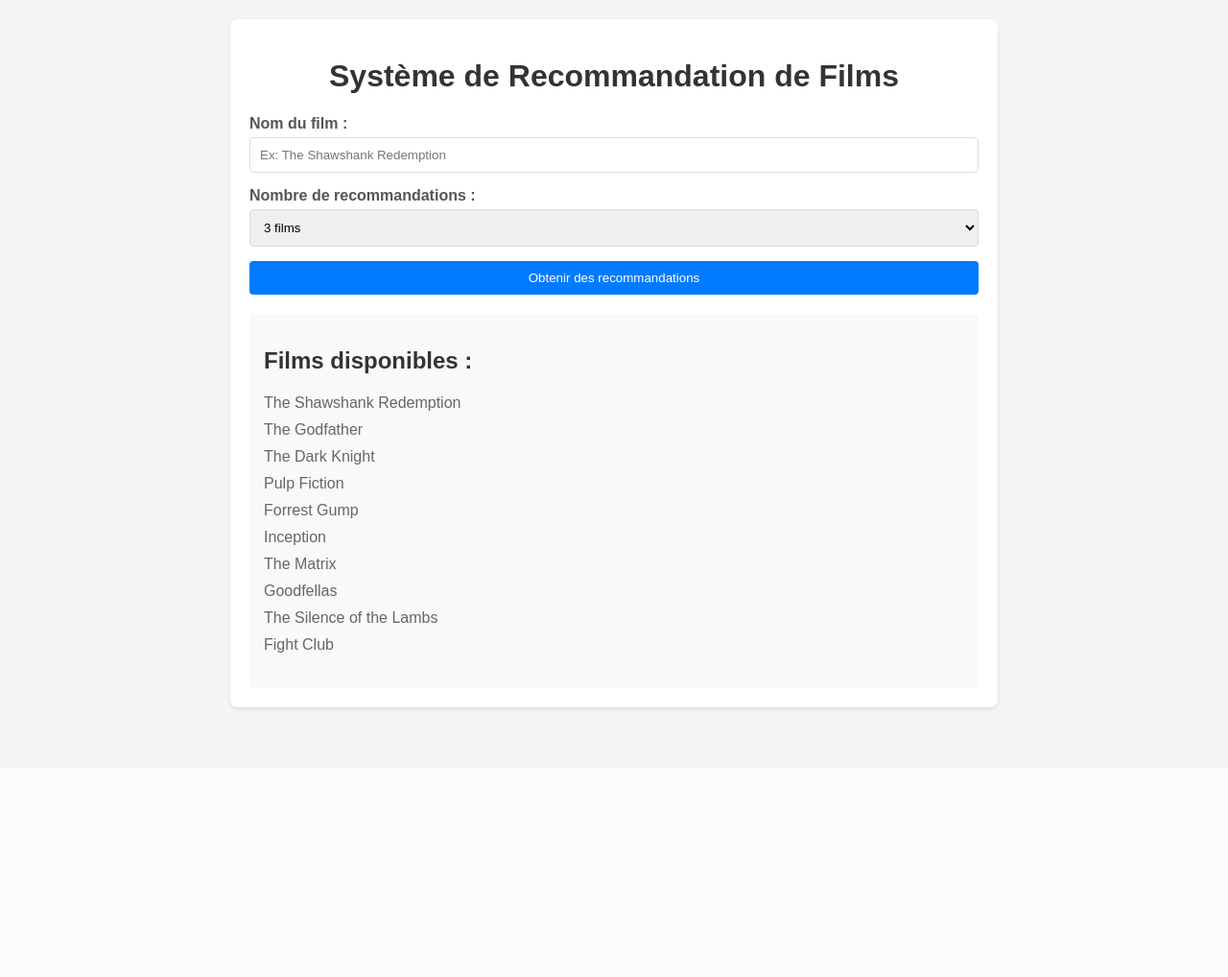
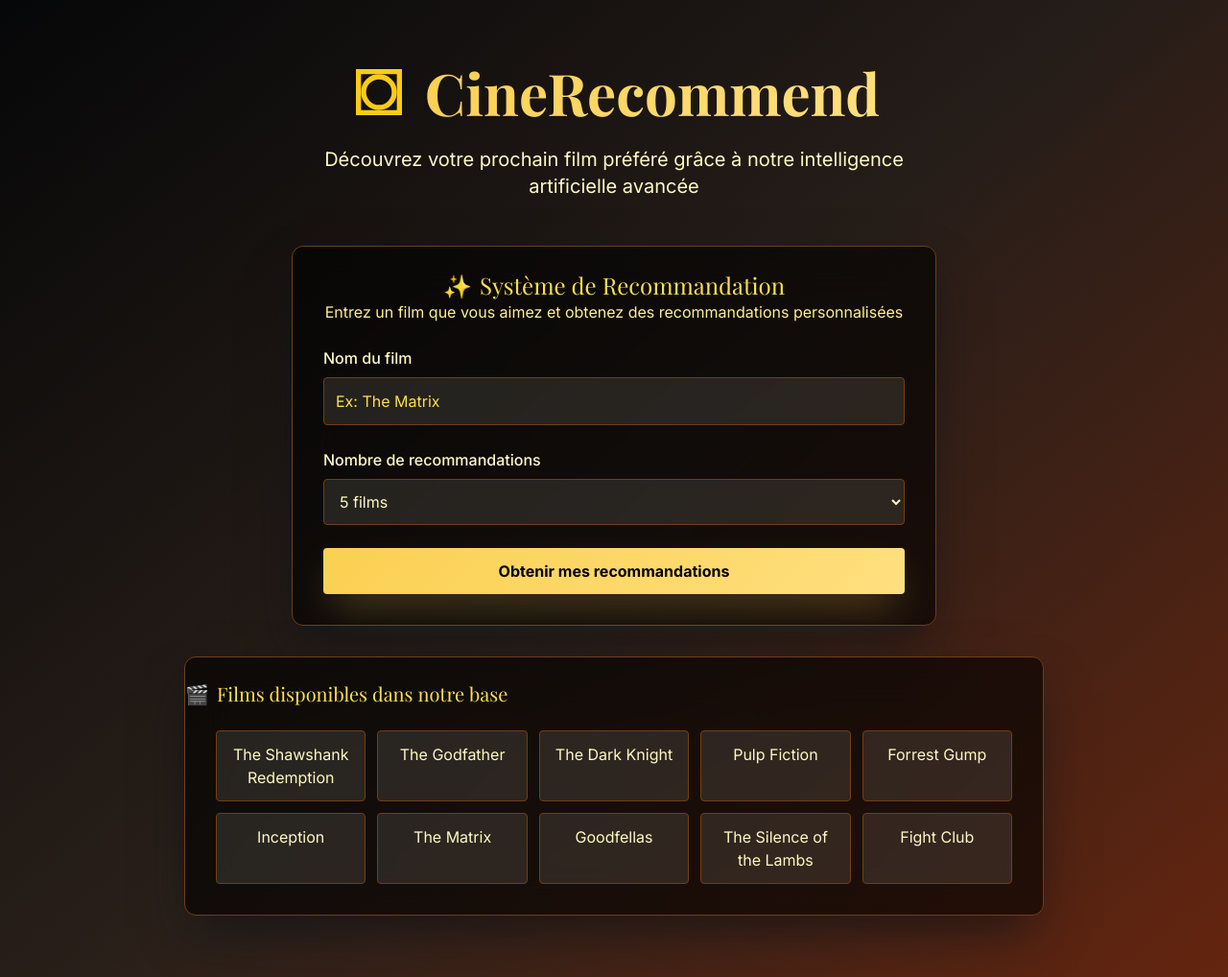
Before and after one commit to Nano-a/movie-recommender, a Flask app: page / in a window 1280 px wide. Shown: the whole page at 96% size. Before the commit the page ends 740 px from the top, so only its background shows below. Run offline with Flask 3, Linux system fonts and the light colour scheme; some libraries are stand-ins or nearby versions.

Commit message:
Mise à jour complète : README exhaustif, intégration design moderne, doc, structure, instructions, bonnes pratiques

```diff
--- a/requirements.txt
+++ b/requirements.txt
@@ -1,3 +1,3 @@
 flask==3.0.0
-numpy==1.26.0
+numpy==1.26.4
 scikit-learn==1.3.0
--- a/templates/index.html
+++ b/templates/index.html
@@ -3,121 +3,76 @@
 <head>
     <meta charset="UTF-8">
     <meta name="viewport" content="width=device-width, initial-scale=1.0">
-    <title>Système de Recommandation de Films</title>
+    <title>CineRecommend - Système de Recommandation de Films</title>
+    <meta name="description" content="Découvrez votre prochain film préféré grâce à notre intelligence artificielle avancée">
+    <link rel="icon" type="image/x-icon" href="{{ url_for('static', filename='favicon.ico') }}">
+    <link href="https://fonts.googleapis.com/css2?family=Inter:wght@300;400;500;600;700&family=Playfair+Display:wght@400;700&display=swap" rel="stylesheet">
+    <script src="https://cdn.tailwindcss.com"></script>
     <style>
-        body {
-            font-family: Arial, sans-serif;
-            max-width: 800px;
-            margin: 0 auto;
-            padding: 20px;
-            background-color: #f5f5f5;
-        }
-        .container {
-            background-color: white;
-            padding: 20px;
-            border-radius: 8px;
-            box-shadow: 0 2px 4px rgba(0,0,0,0.1);
-        }
-        h1 {
-            color: #333;
-            text-align: center;
-        }
-        form {
-            display: flex;
-            flex-direction: column;
-            gap: 15px;
-        }
-        .form-group {
-            display: flex;
-            flex-direction: column;
-            gap: 5px;
-        }
-        label {
-            font-weight: bold;
-            color: #555;
-        }
-        input, select {
-            padding: 10px;
-            border-radius: 4px;
-            border: 1px solid #ddd;
-        }
-        button {
-            padding: 10px 20px;
-            background-color: #007bff;
-            color: white;
-            border: none;
-            border-radius: 4px;
-            cursor: pointer;
-        }
-        button:hover {
-            background-color: #0056b3;
-        }
-        .error {
-            color: #dc3545;
-            background-color: #f8d7da;
-            padding: 10px;
-            border-radius: 4px;
-            margin-bottom: 15px;
-        }
-        .movie-list {
-            margin-top: 20px;
-            padding: 15px;
-            background-color: #f8f9fa;
-            border-radius: 4px;
-        }
-        .movie-list h2 {
-            color: #333;
-            margin-bottom: 10px;
-        }
-        .movie-list ul {
-            list-style: none;
-            padding: 0;
-        }
-        .movie-list li {
-            padding: 5px 0;
-            color: #666;
-        }
+      body { font-family: 'Inter', Arial, sans-serif; }
+      h1, h2, .font-playfair { font-family: 'Playfair Display', serif; }
+      .bg-gradient-hero { background: linear-gradient(135deg, hsl(220, 15%, 8%) 0%, hsl(220, 25%, 15%) 50%, hsl(0, 75%, 20%) 100%); }
+      .bg-gradient-gold { background: linear-gradient(135deg, hsl(45, 95%, 65%) 0%, hsl(45, 100%, 75%) 100%); }
+      .shadow-cinema { box-shadow: 0 25px 50px -12px hsl(220 15% 8% / 0.8); }
+      .shadow-gold { box-shadow: 0 20px 40px -10px hsl(45 95% 65% / 0.3); }
+      .backdrop-blur-xl { backdrop-filter: blur(24px); }
     </style>
 </head>
-<body>
-    <div class="container">
-        <h1>Système de Recommandation de Films</h1>
-
-        {% if error %}
-        <div class="error">
-            {{ error }}
+<body class="min-h-screen bg-gradient-hero font-inter">
+  <div class="relative overflow-hidden min-h-screen">
+    <div class="absolute inset-0 bg-gradient-to-br from-black/80 to-yellow-900/60 opacity-80"></div>
+    <div class="relative z-10 container mx-auto px-4 py-16">
+      <div class="text-center mb-12">
+        <div class="flex items-center justify-center mb-6">
+          <svg class="h-16 w-16 text-yellow-400 mr-4" fill="none" stroke="currentColor" stroke-width="2" viewBox="0 0 24 24"><path d="M4 4h16v16H4z"/><circle cx="12" cy="12" r="6"/></svg>
+          <h1 class="text-6xl font-playfair font-bold bg-gradient-gold bg-clip-text text-transparent">CineRecommend</h1>
         </div>
-        {% endif %}
-
-        <form action="/recommend" method="post">
-            <div class="form-group">
-                <label for="movie_name">Nom du film :</label>
-                <input type="text" id="movie_name" name="movie_name" required
-                       placeholder="Ex: The Shawshank Redemption">
+        <p class="text-xl text-yellow-100 max-w-2xl mx-auto">Découvrez votre prochain film préféré grâce à notre intelligence artificielle avancée</p>
+      </div>
+      <div class="max-w-2xl mx-auto bg-black/60 backdrop-blur-xl border border-yellow-900 shadow-cinema rounded-xl">
+        <div class="text-center py-6">
+          <h2 class="text-2xl font-playfair text-yellow-300 flex items-center justify-center gap-2">
+            <span class="inline-block">✨</span> Système de Recommandation
+          </h2>
+          <p class="text-yellow-200">Entrez un film que vous aimez et obtenez des recommandations personnalisées</p>
+        </div>
+        <div class="px-8 pb-8">
+          {% if error %}
+          <div class="bg-red-100 text-red-800 rounded p-3 mb-4">{{ error }}</div>
+          {% endif %}
+          <form action="/recommend" method="post" class="space-y-6">
+            <div class="space-y-2">
+              <label for="movie_name" class="block text-yellow-100 font-medium">Nom du film</label>
+              <input id="movie_name" name="movie_name" type="text" required placeholder="Ex: The Matrix" class="w-full p-3 rounded bg-yellow-50/10 border border-yellow-900 text-yellow-100 placeholder:text-yellow-300 focus:ring-yellow-400" />
             </div>
-
-            <div class="form-group">
-                <label for="num_recommendations">Nombre de recommandations :</label>
-                <select name="num_recommendations" id="num_recommendations" required>
-                    <option value="1">1 film</option>
-                    <option value="2">2 films</option>
-                    <option value="3" selected>3 films</option>
-                    <option value="4">4 films</option>
-                    <option value="5">5 films</option>
-                </select>
+            <div class="space-y-2">
+              <label for="num_recommendations" class="block text-yellow-100 font-medium">Nombre de recommandations</label>
+              <select name="num_recommendations" id="num_recommendations" required class="w-full p-3 rounded bg-yellow-50/10 border border-yellow-900 text-yellow-100">
+                <option value="3">3 films</option>
+                <option value="5" selected>5 films</option>
+                <option value="7">7 films</option>
+                <option value="10">10 films</option>
+              </select>
             </div>
-
-            <button type="submit">Obtenir des recommandations</button>
-        </form>
-
-        <div class="movie-list">
-            <h2>Films disponibles :</h2>
-            <ul>
-                {% for id, title in movies.items() %}
-                <li>{{ title }}</li>
-                {% endfor %}
-            </ul>
+            <button type="submit" class="w-full py-3 bg-gradient-gold text-black font-bold rounded shadow-gold hover:scale-105 transition-transform">Obtenir mes recommandations</button>
+          </form>
         </div>
+      </div>
+      <div class="max-w-4xl mx-auto mt-8 bg-black/60 backdrop-blur-xl border border-yellow-900 shadow-cinema rounded-xl">
+        <div class="text-center py-6">
+          <h2 class="text-xl font-playfair text-yellow-300 flex items-center gap-2">
+            <span class="inline-block">🎬</span> Films disponibles dans notre base
+          </h2>
+        </div>
+        <div class="px-8 pb-8">
+          <div class="grid grid-cols-2 md:grid-cols-3 lg:grid-cols-5 gap-3">
+            {% for id, title in movies.items() %}
+            <span class="p-3 text-center border border-yellow-900 text-yellow-100 bg-yellow-50/10 rounded hover:border-yellow-400 hover:bg-yellow-400/10 transition-all cursor-pointer">{{ title }}</span>
+            {% endfor %}
+          </div>
+        </div>
+      </div>
     </div>
+  </div>
 </body>
 </html>
```
Also changed, not shown: templates/results.html (+35 -61 lines), README.md.
